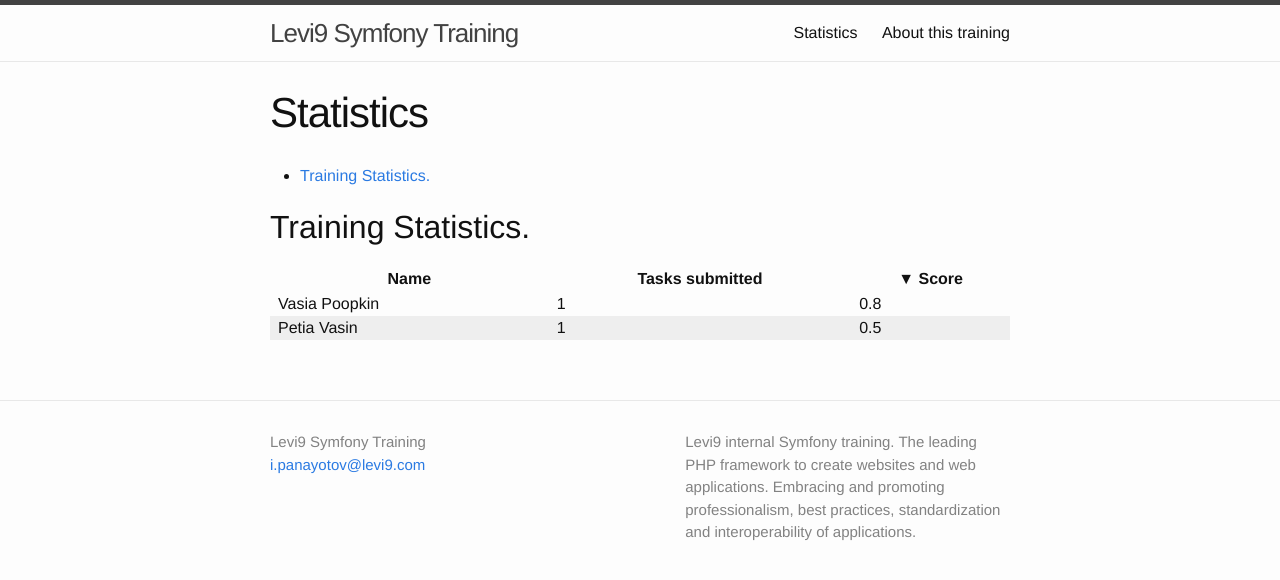
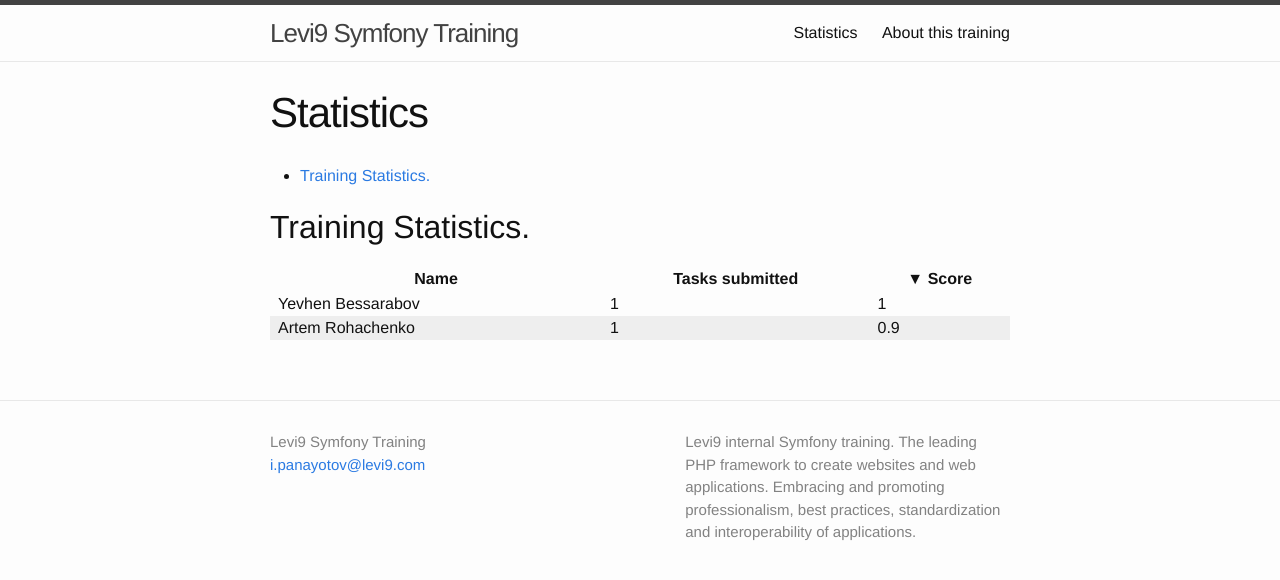
Before and after one commit to panayotovyura/panayotovyura.github.io, a Jekyll site: the page built from statistics.md, in a window 1280 px wide. Shown: the top 580 px of the page. Built offline with Jekyll 4.4.1, drawn with Linux system fonts in a browser that asks for light colours.

Commit message:
change statistics

```diff
--- a/_data/statistics.yml
+++ b/_data/statistics.yml
@@ -1,7 +1,7 @@
-- name: Vasia Poopkin
+- name: Yevhen Bessarabov
   tasks: 1
-  score: 0.8
+  score: 1
 
-- name: Petia Vasin
+- name: Artem Rohachenko
   tasks: 1
-  score: 0.5
+  score: 0.9
```
